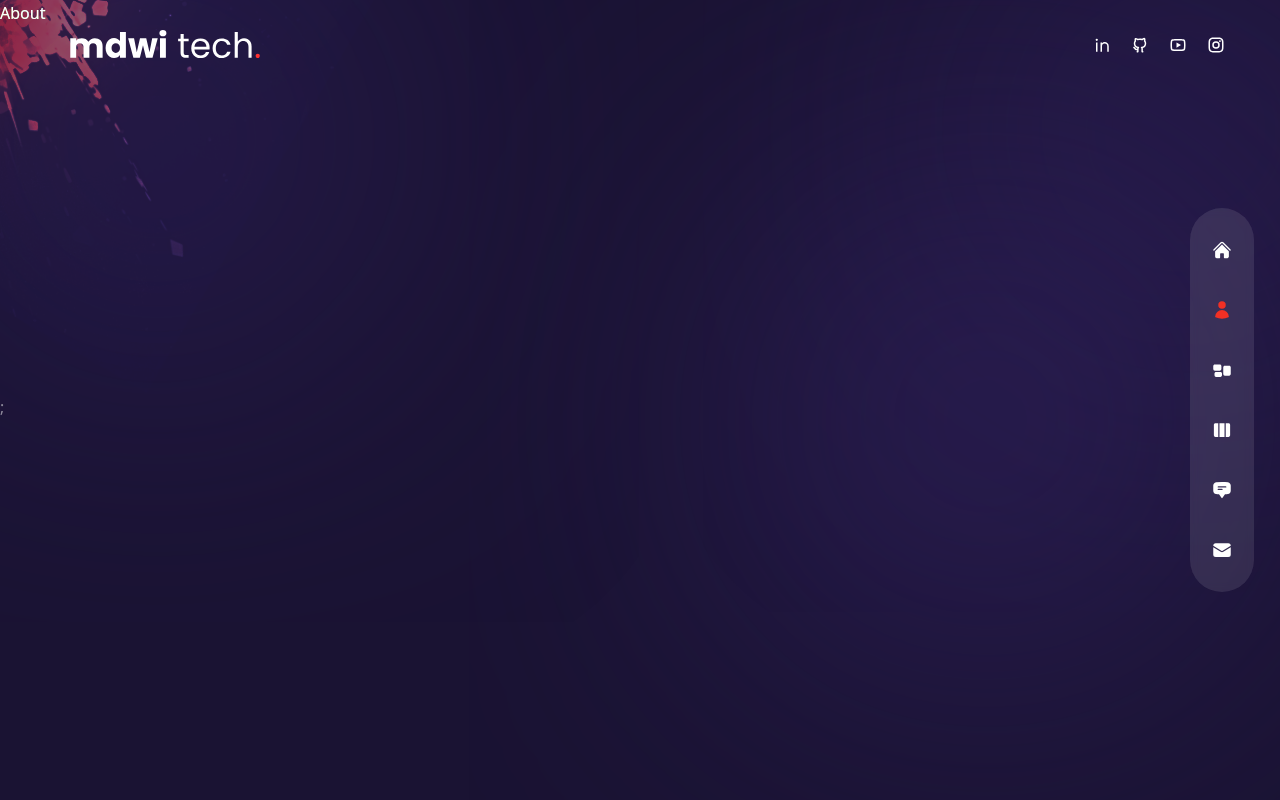
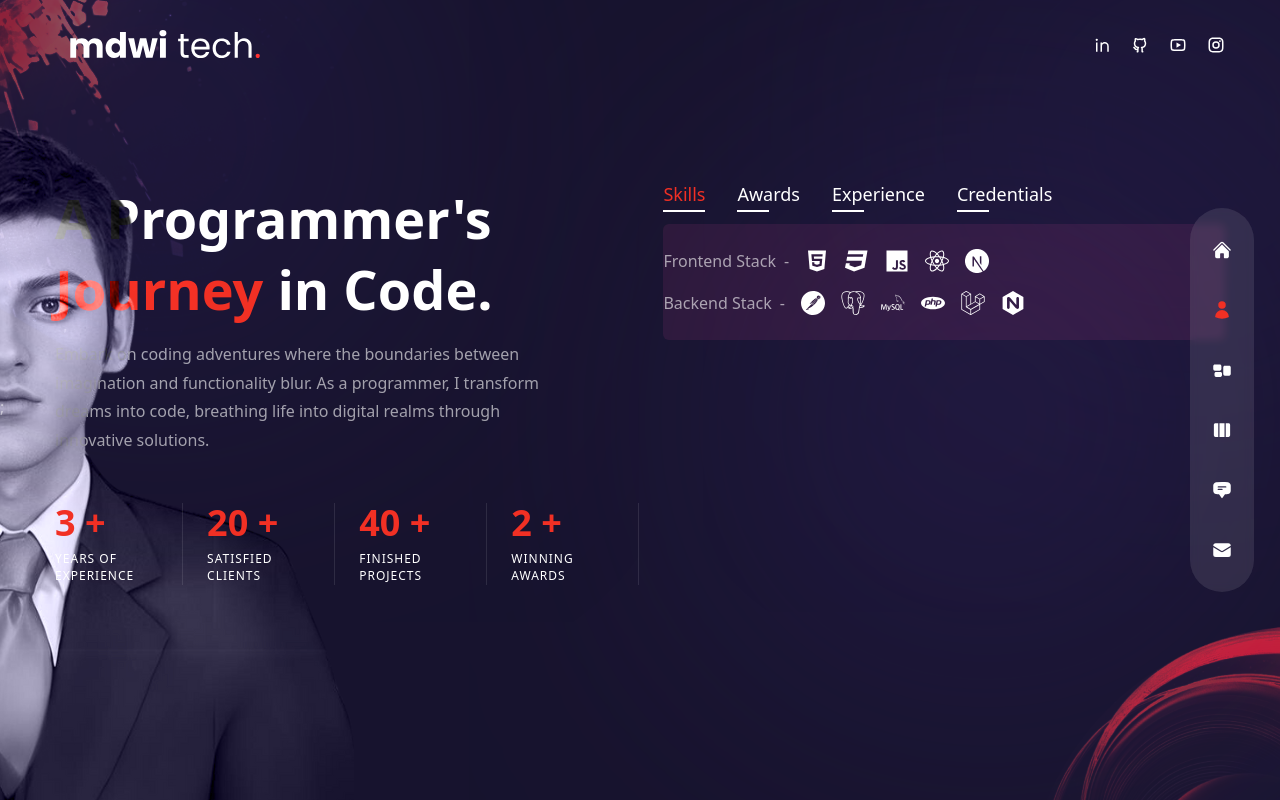
Before and after one commit to mdwiastika/mdwitech, a Next.js app: page /about in a window 1280 px wide. Built offline with nearby package versions, Linux system fonts and the light colour scheme.

Commit message:
About
add: Styling About Section

```diff
--- a/components/Circles.js
+++ b/components/Circles.js
@@ -1,5 +1,10 @@
+import Image from "next/image";
 const Circles = () => {
-  return <div>Circles</div>;
+  return (
+    <div className="w-[200px] xl:w-[300px] absolute -right-16 -bottom-2 mix-blend-color-dodge animate-pulse duration-75 z-10">
+      <Image src={"/circles.png"} width={260} height={260} className="w-full h-full" alt="circle-about" />
+    </div>
+  );
 };
 
 export default Circles;
--- a/pages/about/index.js
+++ b/pages/about/index.js
@@ -1,20 +1,22 @@
-// icons
-import { FaHtml5, FaCss3, FaJs, FaReact, FaWordpress, FaFigma } from "react-icons/fa";
-
-import { SiNextdotjs, SiFramer, SiAdobexd, SiAdobephotoshop } from "react-icons/si";
-
-//  data
+import React, { useState } from "react";
+import { FaHtml5, FaCss3, FaJs, FaReact } from "react-icons/fa";
+import { SiNextdotjs, SiPostgresql, SiMysql, SiPostman, SiPhp, SiLaravel, SiNginx } from "react-icons/si";
+import Avatar from "../../components/Avatar";
+import Circles from "../../components/Circles";
+import { motion } from "framer-motion";
+import { fadeIn } from "../../variants";
+import CountUp from "react-countup";
 const aboutData = [
   {
     title: "skills",
     info: [
       {
-        title: "Web Development",
-        icons: [<FaHtml5 key="faHtml" />, <FaCss3 key="FaCss3" />, <FaJs key="FaJs" />, <FaReact key="FaReact" />, <SiNextdotjs key="SiNextdotjs" />, <SiFramer key="SiFramer" />, <FaWordpress key="FaWordpress" />],
+        title: "Frontend Stack",
+        icons: [<FaHtml5 key="faHtml" />, <FaCss3 key="FaCss3" />, <FaJs key="FaJs" />, <FaReact key="FaReact" />, <SiNextdotjs key="SiNextdotjs" />],
       },
       {
-        title: "UI/UX Design",
-        icons: [<FaFigma key="FaFigma" />, <SiAdobexd key="SiAdobexd" />, <SiAdobephotoshop key="SiAdobephotoshop" />],
+        title: "Backend Stack",
+        icons: [<SiPostman key="SiPostman" />, <SiPostgresql key="SiPostgresql" />, <SiMysql key="SiMysql" />, <SiPhp key="SiPhp" />, <SiLaravel key="SiLaravel" />, <SiNginx key="SiNginx" />],
       },
     ],
   },
@@ -22,12 +24,12 @@ const aboutData = [
     title: "awards",
     info: [
       {
-        title: "Webby Awards - Honoree",
-        stage: "2011 - 2012",
+        title: "Politama Awards - Web Design",
+        stage: "2022",
       },
       {
-        title: "Adobe Design Achievement Awards - Finalist",
-        stage: "2009 - 2010",
+        title: "Menyusul - hehe :)",
+        stage: "2023 - 9999",
       },
     ],
   },
@@ -35,16 +37,16 @@ const aboutData = [
     title: "experience",
     info: [
       {
-        title: "UX/UI Designer - XYZ Company",
-        stage: "2012 - 2023",
+        title: "Backend Developer - PT. Otak Kanan",
+        stage: "2021 - 2021",
       },
       {
-        title: "Web Developer - ABC Agency",
-        stage: "2010 - 2012",
+        title: "Web Developer - Minarsih TECH",
+        stage: "2022 - 2023",
       },
       {
-        title: "Intern - DEF Corporation",
-        stage: "2008 - 2010",
+        title: "Fullstack Developer - Freelance",
+        stage: "2021 - 2023",
       },
     ],
   },
@@ -52,12 +54,12 @@ const aboutData = [
     title: "credentials",
     info: [
       {
-        title: "Web Development - ABC University, LA, CA",
-        stage: "2011",
+        title: "Web Development - SMK Negeri 2 Mojokerto",
+        stage: "2020",
       },
       {
-        title: "Computer Science Diploma - AV Technical Institute",
-        stage: "2009",
+        title: "Informatics Engineering - Electronic Engineering Polytechnic Institute",
+        stage: "2023",
       },
       {
         title: "Certified Graphic Designer - ABC Institute, Los Angeles, CA",
@@ -68,7 +70,84 @@ const aboutData = [
 ];
 
 const About = () => {
-  return <div>About</div>;
+  const [index, setIndex] = useState("0");
+  return (
+    <div className="h-full bg-primary/30 py-32 text-center xl:text-left">
+      <Circles />
+      <motion.div variants={fadeIn("right", 0.2)} initial="hidden" animate="show" exit="hidden" className="hidden xl:flex absolute bottom-0 -left-[370px] mix-blend-luminosity">
+        <Avatar />
+      </motion.div>
+      <div className="container mx-auto h-full flex flex-col items-center xl:flex-row gap-x-6">
+        <div className="flex-1 flex flex-col justify-center">
+          <motion.h2 variants={fadeIn("right", 0.2)} initial="hidden" animate="show" exit="hidden" className="h2">
+            A Programmer&apos;s <span className="text-accent">Journey</span> in Code.
+          </motion.h2>
+          <motion.p variants={fadeIn("right", 0.4)} initial="hidden" animate="show" exit="hidden" className="max-w-[500px] mx-auto xl:mx-0 mb-6 xl:mb-12 px-2 xl:px-0">
+            Embark on coding adventures where the boundaries between imagination and functionality blur. As a programmer, I transform dreams into code, breathing life into digital realms through innovative solutions.
+          </motion.p>
+          <motion.div variants={fadeIn("right", 0.6)} initial="hidden" animate="show" exit="hidden" className="hidden md:flex md:max-w-xl xl:max-w-none mx-auto xl:mx-0 mb-8">
+            <div className="flex flex-1 xl:gap-x-6">
+              <div className="relative flex-1 after:w-[1px] after:h-full after:bg-white/10 after:absolute after:top-0 after:right-0">
+                <div className="text-2xl xl:text-4xl font-extrabold text-accent mb-2">
+                  <CountUp start={0} end={3} duration={2} /> +
+                </div>
+                <div className="text-xs uppercase tracking-[1px] leading-[1.4] max-w-[100px]">Years of experience</div>
+              </div>
+              <div className="relative flex-1 after:w-[1px] after:h-full after:bg-white/10 after:absolute after:top-0 after:right-0">
+                <div className="text-2xl xl:text-4xl font-extrabold text-accent mb-2">
+                  <CountUp start={0} end={20} duration={5} /> +
+                </div>
+                <div className="text-xs uppercase tracking-[1px] leading-[1.4] max-w-[100px]">Satisfied Clients</div>
+              </div>
+              <div className="relative flex-1 after:w-[1px] after:h-full after:bg-white/10 after:absolute after:top-0 after:right-0">
+                <div className="text-2xl xl:text-4xl font-extrabold text-accent mb-2">
+                  <CountUp start={0} end={40} duration={5} /> +
+                </div>
+                <div className="text-xs uppercase tracking-[1px] leading-[1.4] max-w-[100px]">Finished Projects</div>
+              </div>
+              <div className="relative flex-1 after:w-[1px] after:h-full after:bg-white/10 after:absolute after:top-0 after:right-0">
+                <div className="text-2xl xl:text-4xl font-extrabold text-accent mb-2">
+                  <CountUp start={0} end={2} duration={1} /> +
+                </div>
+                <div className="text-xs uppercase tracking-[1px] leading-[1.4] max-w-[100px]">Winning Awards</div>
+              </div>
+            </div>
+          </motion.div>
+        </div>
+        <motion.div variants={fadeIn("left", 0.4)} initial="hidden" animate="show" exit="hidden" className="flex flex-col w-full xl:max-w-[48%] h-[480px] lg:mt-10">
+          <div className="flex gap-x-4 xl:gap-x-8 mx-auto xl:mx-0 mb-4">
+            {aboutData.map((item, item_index) => {
+              return (
+                <div className={`${index == item_index && "text-accent after:w-[100%] after:bg-accent after:transition-all after:duration-300"} cursor-pointer capitalize xl:text-lg relative after:w-8 after:h-[2px] after:bg-white after:absolute after:-bottom-1 after:left-0`} key={item_index} onClick={() => setIndex(item_index)}>
+                  {item.title}
+                </div>
+              );
+            })}
+          </div>
+          <div className="py-2 xl:py-6 flex flex-col gap-y-2 xl:gap-y-4 items-center xl:items-start bg-pink-500/10 rounded-md">
+            {aboutData[index].info.map((item, item_index) => {
+              return (
+                <div className="flex-1 flex flex-col md:flex-row max-w-max gap-x-2 items-center text-white/60" key={item_index}>
+                  <div className="font-light mb-2 md:mb-0">{item.title}</div>
+                  <div className="hidden md:flex">-</div>
+                  <div className="">{item.stage}</div>
+                  <div className="flex gap-x-4">
+                    {item.icons?.map((icon, item_index) => {
+                      return (
+                        <div className="text-2xl text-white" key={item_index}>
+                          {icon}
+                        </div>
+                      );
+                    })}
+                  </div>
+                </div>
+              );
+            })}
+          </div>
+        </motion.div>
+      </div>
+    </div>
+  );
 };
 
 export default About;
```
